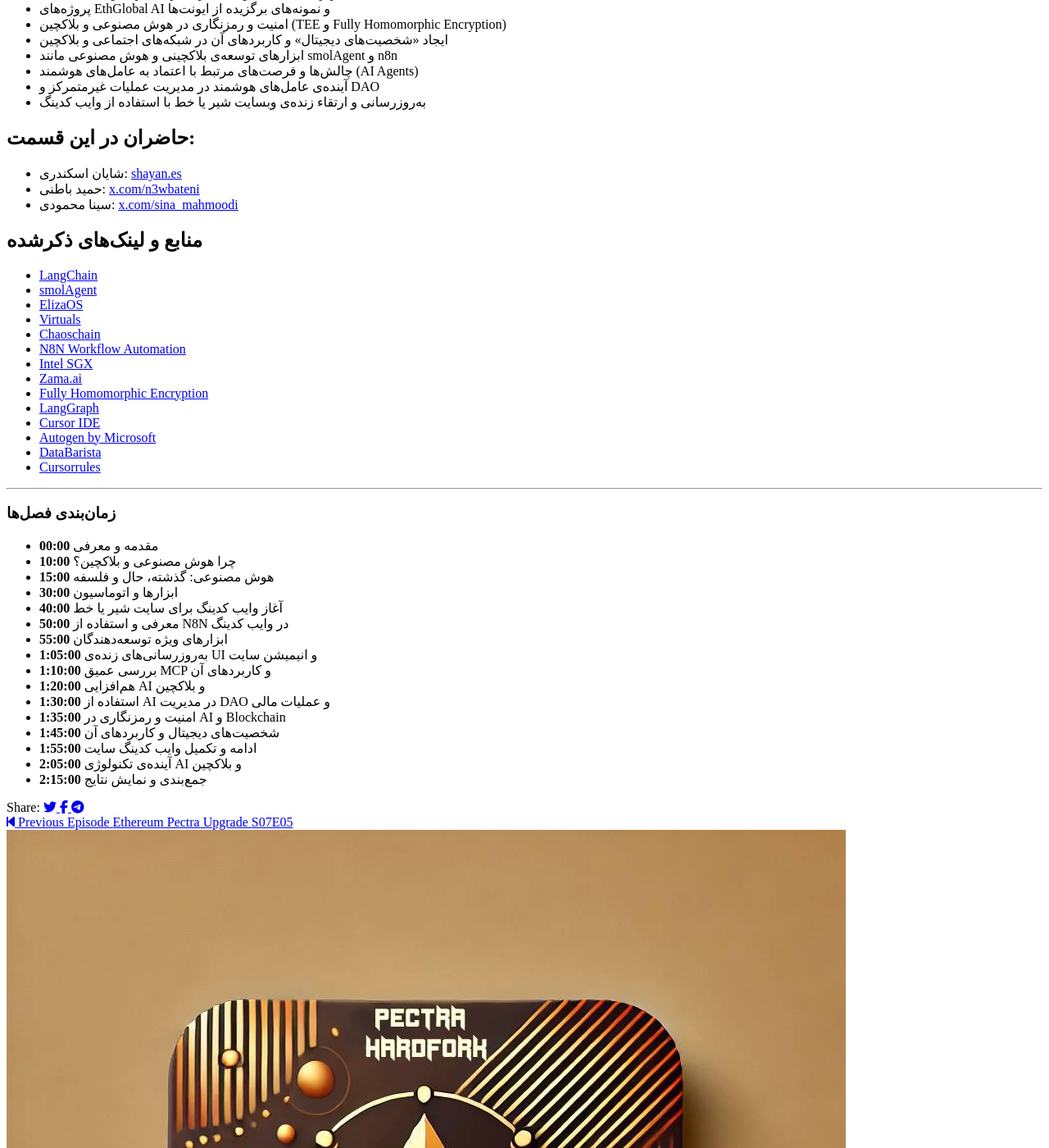
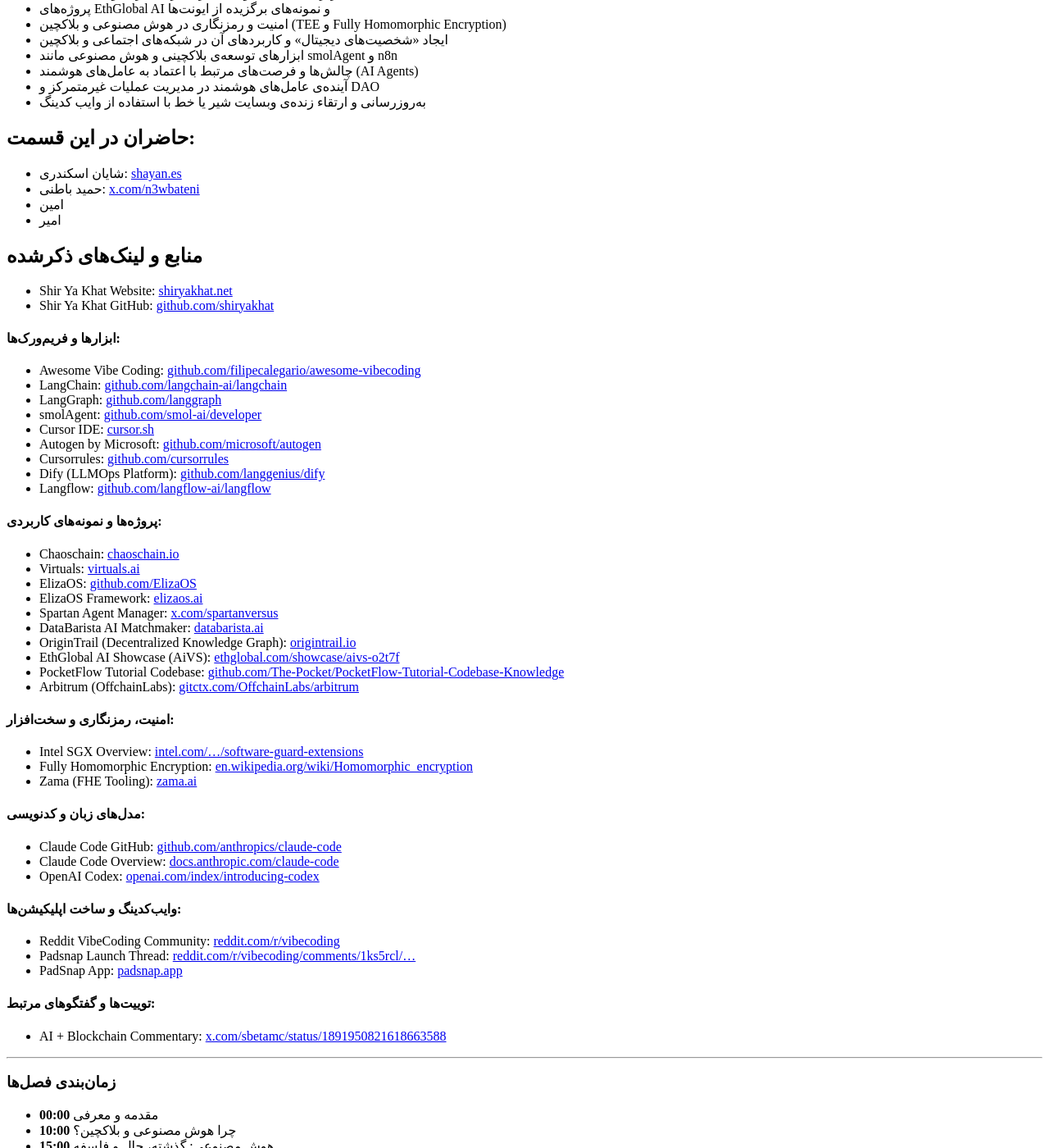
Before and after one commit to shiryakhat/website, a Jekyll site: the page built from _posts/2025-05-20-ai-blockchain-vibecoding.md, in a window 1280 px wide and 1400 px high, scrolled down 1387 px. Shown: the whole window at 82% size. Built offline with Jekyll 4.4.1, drawn with Linux system fonts in a browser that asks for light colours; comment, search, counter and statistics services are not loaded.

Commit message:
update resources + youtube img

```diff
--- a/_posts/2025-05-20-ai-blockchain-vibecoding.md
+++ b/_posts/2025-05-20-ai-blockchain-vibecoding.md
@@ -68,25 +68,56 @@
 
 * شایان اسکندری: [shayan.es](https://shayan.es)
 * حمید باطنی: [x.com/n3wbateni](https://x.com/n3wbateni)
-* سینا محمودی: [x.com/sina_mahmoodi](https://x.com/sina_mahmoodi)
+* امین
+* امیر
 
 
 ## منابع و لینک‌های ذکرشده
 
-* [LangChain](https://github.com/langchain-ai/langchain)
-* [smolAgent](https://github.com/smol-ai/developer)
-* [ElizaOS](https://github.com/ElizaOS)
-* [Virtuals](https://virtuals.ai)
-* [Chaoschain](https://chaoschain.io)
-* [N8N Workflow Automation](https://n8n.io)
-* [Intel SGX](https://www.intel.com/content/www/us/en/developer/tools/software-guard-extensions/overview.html)
-* [Zama.ai](https://zama.ai)
-* [Fully Homomorphic Encryption](https://en.wikipedia.org/wiki/Homomorphic_encryption)
-* [LangGraph](https://github.com/langgraph)
-* [Cursor IDE](https://cursor.sh)
-* [Autogen by Microsoft](https://github.com/microsoft/autogen)
-* [DataBarista](https://github.com/databarista)
-* [Cursorrules](https://github.com/cursorrules)
+- Shir Ya Khat Website: [shiryakhat.net](https://shiryakhat.net/)
+- Shir Ya Khat GitHub: [github.com/shiryakhat](https://github.com/shiryakhat)
+
+#### ابزارها و فریم‌ورک‌ها:
+- Awesome Vibe Coding: [github.com/filipecalegario/awesome-vibecoding](https://github.com/filipecalegario/awesome-vibe-coding)
+- LangChain: [github.com/langchain-ai/langchain](https://github.com/langchain-ai/langchain)
+- LangGraph: [github.com/langgraph](https://github.com/langgraph)
+- smolAgent: [github.com/smol-ai/developer](https://github.com/smol-ai/developer)
+- Cursor IDE: [cursor.sh](https://cursor.sh)
+- Autogen by Microsoft: [github.com/microsoft/autogen](https://github.com/microsoft/autogen)
+- Cursorrules: [github.com/cursorrules](https://github.com/cursorrules)
+- Dify (LLMOps Platform): [github.com/langgenius/dify](https://github.com/langgenius/dify)
+- Langflow: [github.com/langflow-ai/langflow](https://github.com/langflow-ai/langflow)
+
+#### پروژه‌ها و نمونه‌های کاربردی:
+- Chaoschain: [chaoschain.io](https://chaoschain.io)
+- Virtuals: [virtuals.ai](https://virtuals.ai)
+- ElizaOS: [github.com/ElizaOS](https://github.com/ElizaOS)
+- ElizaOS Framework: [elizaos.ai](https://elizaos.ai)
+- Spartan Agent Manager: [x.com/spartanversus](https://x.com/spartanversus)
+- DataBarista AI Matchmaker: [databarista.ai](https://databarista.ai)
+- OriginTrail (Decentralized Knowledge Graph): [origintrail.io](https://origintrail.io)
+- EthGlobal AI Showcase (AiVS): [ethglobal.com/showcase/aivs-o2t7f](https://ethglobal.com/showcase/aivs-o2t7f)
+- PocketFlow Tutorial Codebase: [github.com/The-Pocket/PocketFlow-Tutorial-Codebase-Knowledge](https://github.com/The-Pocket/PocketFlow-Tutorial-Codebase-Knowledge)
+- Arbitrum (OffchainLabs): [gitctx.com/OffchainLabs/arbitrum](https://gitctx.com/OffchainLabs/arbitrum)
+
+#### امنیت، رمزنگاری و سخت‌افزار:
+- Intel SGX Overview: [intel.com/.../software-guard-extensions](https://www.intel.com/content/www/us/en/products/docs/accelerator-engines/software-guard-extensions.html)
+- Fully Homomorphic Encryption: [en.wikipedia.org/wiki/Homomorphic_encryption](https://en.wikipedia.org/wiki/Homomorphic_encryption)
+- Zama (FHE Tooling): [zama.ai](https://www.zama.ai/)
+
+#### مدل‌های زبان و کدنویسی:
+- Claude Code GitHub: [github.com/anthropics/claude-code](https://github.com/anthropics/claude-code)
+- Claude Code Overview: [docs.anthropic.com/claude-code](https://docs.anthropic.com/en/docs/claude-code/overview)
+- OpenAI Codex: [openai.com/index/introducing-codex](https://openai.com/index/introducing-codex/)
+
+#### وایب‌کدینگ و ساخت اپلیکیشن‌ها:
+- Reddit VibeCoding Community: [reddit.com/r/vibecoding](https://www.reddit.com/r/vibecoding/)
+- Padsnap Launch Thread: [reddit.com/r/vibecoding/comments/1ks5rcl/...](https://www.reddit.com/r/vibecoding/comments/1ks5rcl/i_vibecoded_an_app_i_desperately_wanted_and/)
+- PadSnap App: [padsnap.app](https://padsnap.app)
+
+#### توییت‌ها و گفتگوهای مرتبط:
+- AI + Blockchain Commentary: [x.com/sbetamc/status/1891950821618663588](https://x.com/sbetamc/status/1891950821618663588)
+
 
 ---
 
```
Also changed, not shown: img/episodes/S07E06 - Youtube.png (added).
